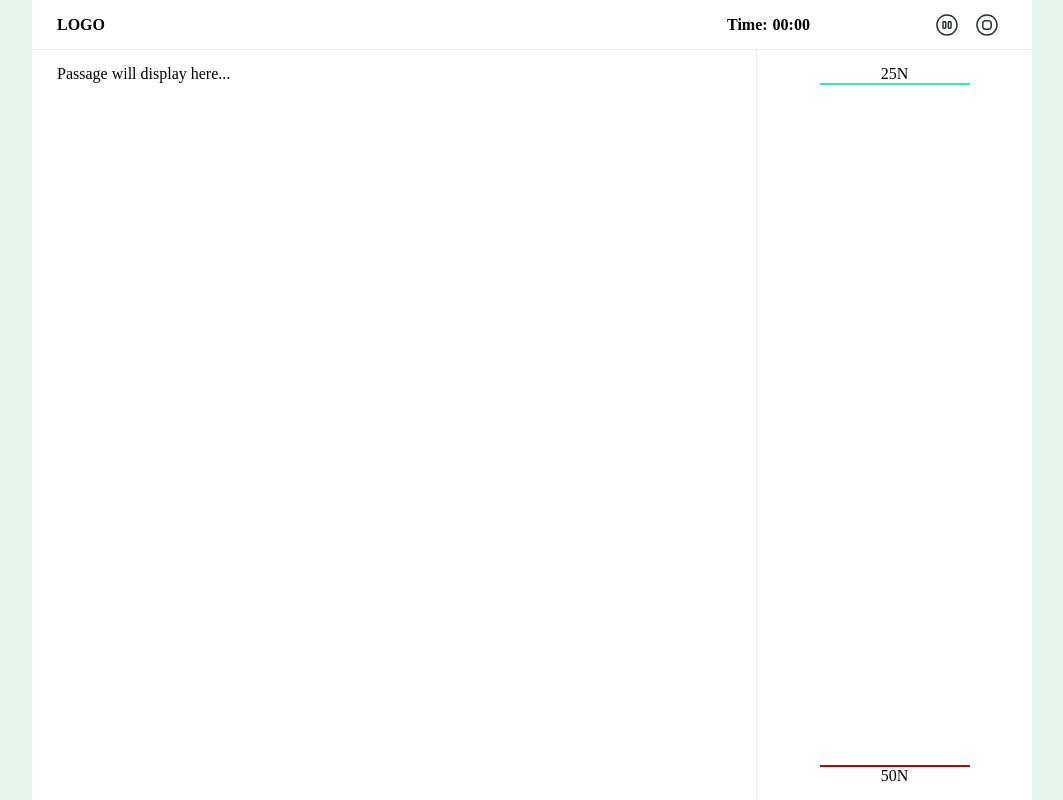
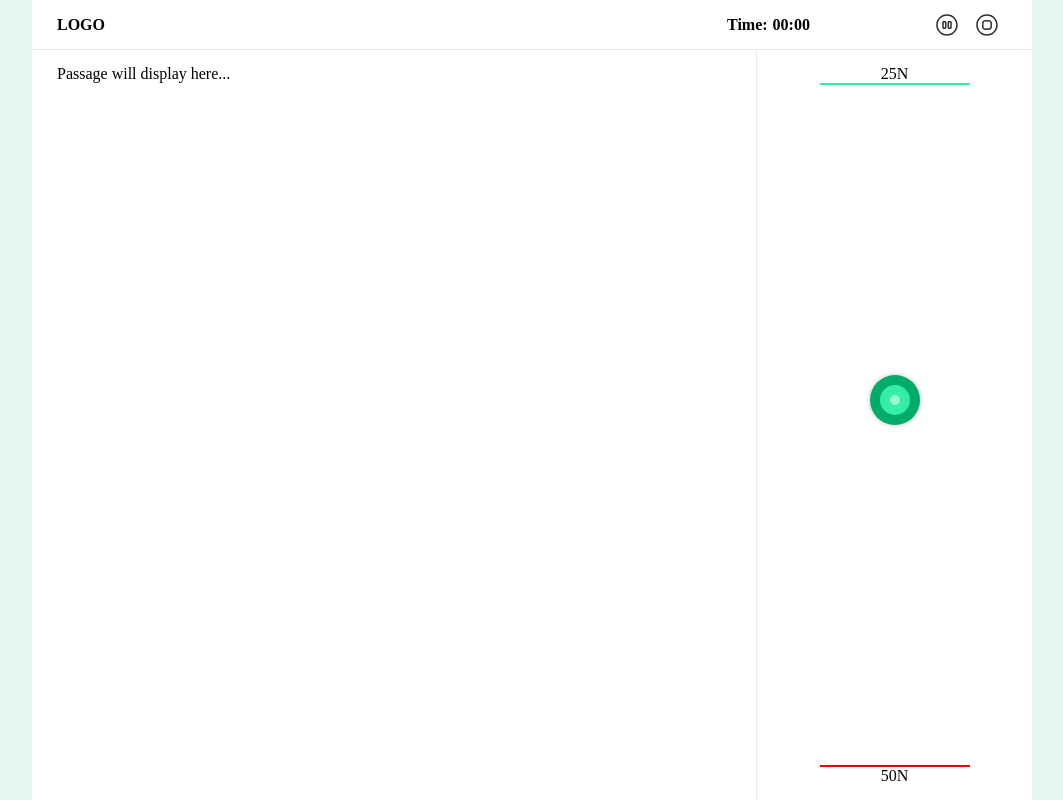
Before and after one commit to the-real-i9/Typing-Gym, a React (Vite) app: page / in a window 1280 px wide. Shown: the whole page, without its empty margins (108-1171 px from the left). Built offline with nearby package versions, Linux system fonts and the light colour scheme.

Commit message:
paragraph text logic | grvlay restructure

```diff
--- a/src/components/GamePlay.jsx
+++ b/src/components/GamePlay.jsx
@@ -1,28 +1,62 @@
-import { useEffect, useState } from 'react'
-import './GamePlay.scss'
+import {useEffect, useRef, useState} from "react"
+import "./GamePlay.scss"
 
 function GamePlay() {
-  const [paragraphText, setParagraphText] = useState('')
+	/* currWord: current word */
+	/* currChar: current character of the current word */
+	/* lastWordChar: lastWord and last character of the last word */
+	const currWord = useRef(null)
+	const lastWord = useRef(null)
+
+	const [typedChars, setTypedChars] = useState("")
+
+	const fillBox = () => {
+		/* So how... */
+		// select a random paragraph text
+		// split it into words
+		// set the lastWordChar
+		// map each word into an element of <span id='word-{index}'>
+		// "at game init" and "when space is clicked go to the next word", split id='word-0' and id='word-{next-index} [currentWord] into its characters respectively
+		// map each character of the [currentWord] in to an element of <span id='word-{currentWord}-char-{index}'
+		// the above procedure will recall on every "space" click, while incrementing the current word
+		// currentWord ref will be modified
+		/* when space is clicked */
+		// validate the currentWordChara with the typedChars
+		// if currentWordChars === typedChars: replace the element with the splitted word, with an element with the non-splitted word, and highlight that it is correct.
+		// if the currentWord === lastWord: then we need to fill the box with another random paragraph
+		// else: increment the current word, and call the split effect again.
+		/* when the user enters characters */
+		// prevent the user from pressing "cursor changing keys", and watch for "space key"
+		// store these characters in a hidden text box
+		// validate it with the current word and current char
+		// if it matches: give the char element a "correct highlight"
+		// else: give the char element a "wrong highight"
+		/* how do you validate */
+		// compare typedChars with the currWordChars
+		// compare the corresponding indexes
+		/* example word: cat */
+		// typedWord[indextOfLastTypedWordChar] === word[current]char[indextOfLastTypedWordChar]
+	}
 
 	useEffect(() => {
-    /* So how... */
-
+		fillBox()
 	}, [])
 
 	return (
-    <div className='gameplay-wrapper'>
+		<div className="gameplay-wrapper">
 			<div className="paragraph-text-wrapper">
 				<p>Passage will display here...</p>
 			</div>
 			<div className="gravity-ball-wrapper">
-          <div className="typing-force-field">
-            <div className='tff-value'>25N</div>
-            <div></div>
+				<div className="tff-value">25N</div>
+				<div className="space">
+          <div className="ball">
+            <span className="middle">
+              <span className="inner"></span>
+            </span>
           </div>
-          <div className="earth-grav-pull">
-          <div></div>
+        </div>
 				<div className="egp-value">50N</div>
-          </div>
 			</div>
 		</div>
 	)
--- a/src/components/GamePlay.scss
+++ b/src/components/GamePlay.scss
@@ -17,32 +17,34 @@
     @include flex(space-between, center, column);
 }
 
-.typing-force-field {
+.tff-value, .egp-value {
+    text-align: center;
+}
+
+.space {
+    width: 150px;
     flex: 1;
-    @include flex(space-between, center, column);
-    .tff-value {
-        text-align: center;
+    border-top: 2px solid col_green('g5');
+    border-bottom: 2px solid rgb(232, 6, 6);
+    position: relative;
+    @include flex(center);
+}
+
+.ball {
+    @include pos(calc(50% - 50px));
+    @include size(50px);
+    background: col_green('g7');
+    @include flex(center, center);
+    box-shadow: 0 0 5px col_grey('g6');
+
+    .middle {
+        @include size(30px);
+        background: col_green('g5');
+        @include flex(center, center);
     }
 
-    div:last-child {
-        // background: red;
-        @include size(150px, auto);
-        flex: 1;
-        border-top: 2px solid col_green('g5');
+    .inner {
+        @include size(10px);
+        background: col_green('g3');
     }
 }
-
-.earth-grav-pull {
-    @include flex(space-between, center, column);
-    flex: 1;
-    .egp-value {
-        text-align: center;
-    }
-
-    div:first-child {
-        // background: #000;
-        @include size(150px, auto);
-        flex: 1;
-        border-bottom: 2px solid rgb(187, 6, 6);
-    }
-}
```
Lines whose indentation alone changed are shown as unchanged.
